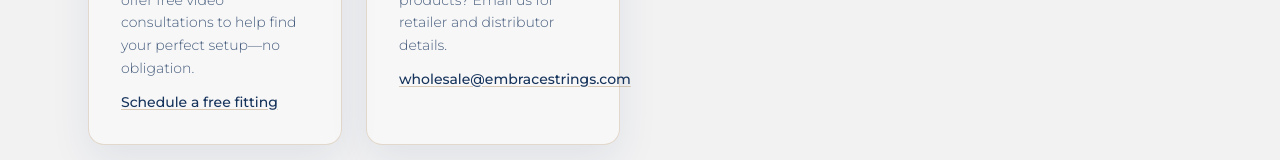
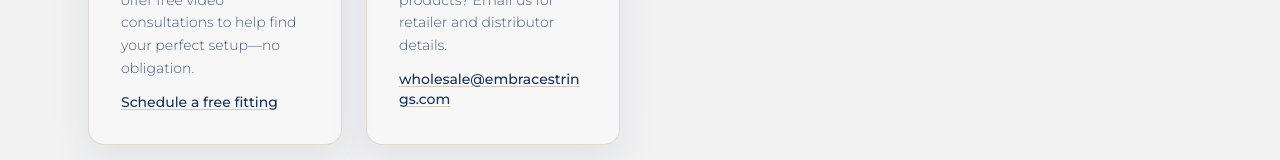
Before and after one commit to embracestrings/embrace-strings-site, a Next.js app: page /contact in a window 1280 px wide. Shown: the part 1160-1320 px from the top of the page. Built offline with nearby package versions, Linux system fonts and the light colour scheme.

Commit message:
Fix wholesale email overflow — keep address inside card

```diff
--- a/app/components/contact/ContactInfo.tsx
+++ b/app/components/contact/ContactInfo.tsx
@@ -88,7 +88,7 @@ export default function ContactInfo() {
             Interested in carrying Embrace Strings products? Email us for retailer and distributor details.
           </p>
           <p className="mt-3 text-sm text-[#16335b]/80">
-            <a href="mailto:wholesale@embracestrings.com" className="font-medium text-[#16335b] underline decoration-[#ba9e78]/50 underline-offset-2 transition hover:text-[#ba9e78]">
+            <a href="mailto:wholesale@embracestrings.com" className="break-all font-medium text-[#16335b] underline decoration-[#ba9e78]/50 underline-offset-2 transition hover:text-[#ba9e78]">
               wholesale@embracestrings.com
             </a>
           </p>
```
